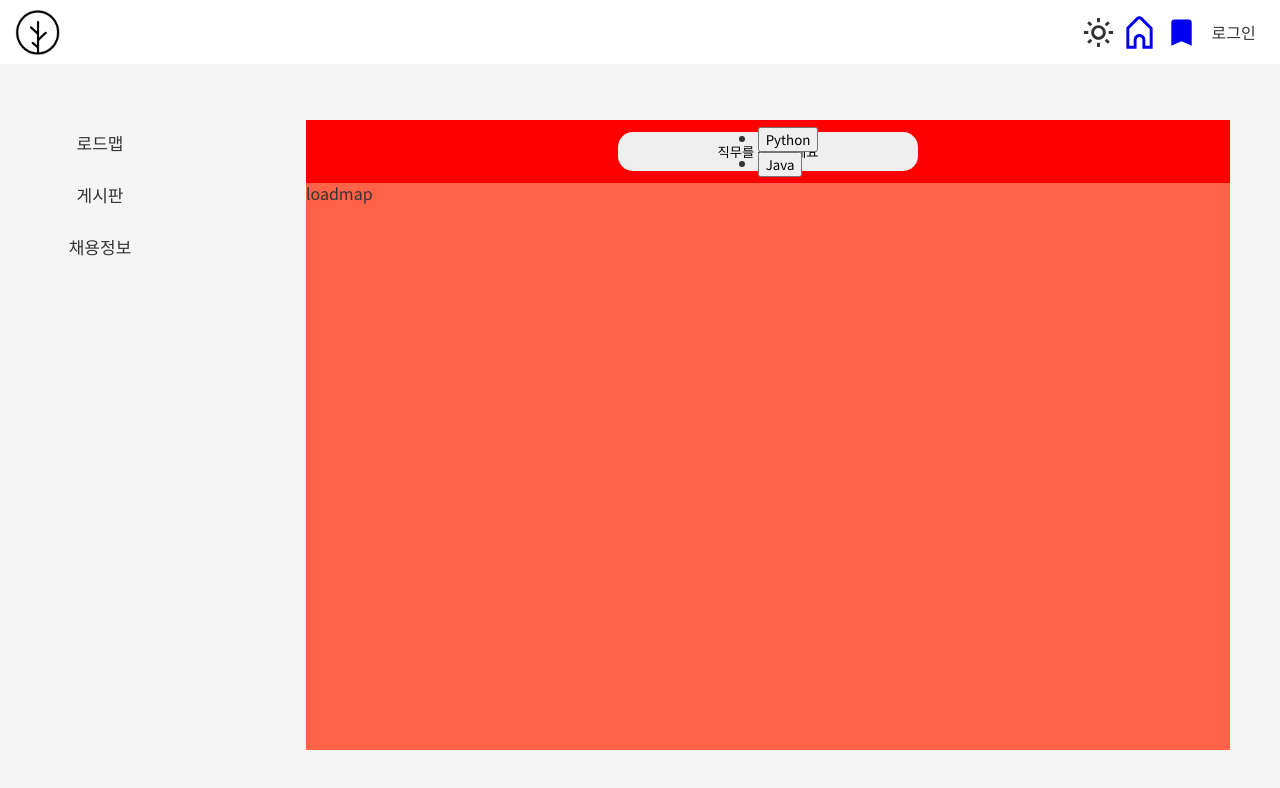
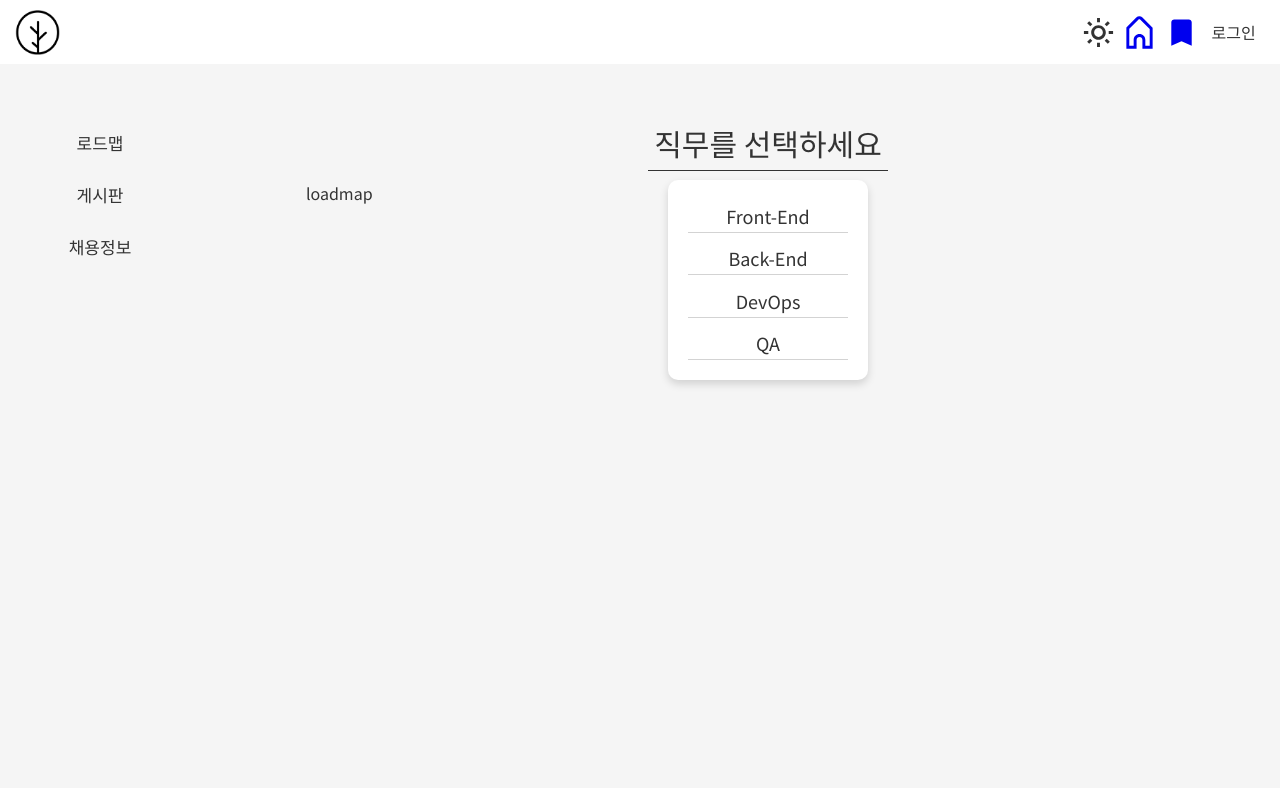
Before and after one commit to Ent-Lab/entree-FE, a React app: page / in a window 1280 px wide. Both pictures are taken after a click on the button "직무를 선택하세요". Shown: the top 788 px of the page. Built offline with nearby package versions, Linux system fonts and the light colour scheme.

Commit message:
EL-70 <feat: Categories selectbox 구현>

```diff
--- a/src/pages/HomePage/HomePage.style.tsx
+++ b/src/pages/HomePage/HomePage.style.tsx
@@ -1,6 +1,7 @@
 import styled from "styled-components";
 
 export const StyledHomePage = styled.div`
+  position: relative;
   width: 80%;
   height: calc(100vh - 70px);
   margin-top: 70px;
@@ -12,12 +13,10 @@ export const StyledHomePage = styled.div`
 `;
 
 export const StyledCategoriesWrapper = styled.div`
-  position: relative;
   display: flex;
   flex-direction: column;
-  justify-content: center;
+
   align-items: center;
-  background-color: red;
   width: 100%;
   height: 10%;
 `;
@@ -25,18 +24,57 @@ export const StyledCategoriesWrapper = styled.div`
 export const StyledLoadmapWrapper = styled.div`
   width: 100%;
   height: 90%;
-  background-color: tomato;
 `;
 
-export const StyledCategories = styled.ul`
+export const StyledSelectButton = styled.input`
+  border: none;
+  cursor: pointer;
+  background-color: transparent;
+  color: ${(props) => props.theme.textColor};
+  font-size: 3rem;
+  border-bottom: 1px solid ${(props) => props.theme.textColor};
+  transition: color 0.2s ease-in ;
+  padding-bottom: 5px;
+
+  &:hover{
+    color: ${(props) => props.theme.accentColor};
+  }
+`;
+
+export const StyledCategories = styled.div`
   position: absolute;
-  top: 50;
+  display: flex;
+  flex-direction: column;
+  justify-content: center;
+  gap: 10px;
+  width: 200px;
+  height: 200px;
+  background-color: ${(props) => props.theme.cardColor};
+  border: 1px solid cardColor;
+  padding: 20px;
+  border-radius: 10px;
+  box-shadow: 0 4px 8px rgb(0 0 0 / 15%);
+  top: 110px;
   left: 50;
 `;
 
-export const StyledSelectButton = styled.input`
-  width: 300px;
+export const StyledCategory = styled.div`
+  display: flex;
+  justify-content: center;
+  align-items: center;
+  width: 100%;
+  height: 100%;
+  border-bottom: 1px solid lightgray;
+`;
+
+export const StyledCategoryButton = styled.button`
   border: none;
-  border-radius: 15px;
-  padding: 10px;
+  background-color: transparent;
+  font-size: 1.8rem;
+  color: ${(props) => props.theme.textColor};
+  cursor: pointer;
+
+  &:hover{
+    color: ${(props) => props.theme.accentColor};
+  }
 `;
--- a/src/pages/HomePage/HomePage.tsx
+++ b/src/pages/HomePage/HomePage.tsx
@@ -2,6 +2,8 @@ import { useState } from "react";
 import {
   StyledCategories,
   StyledCategoriesWrapper,
+  StyledCategory,
+  StyledCategoryButton,
   StyledHomePage,
   StyledLoadmapWrapper,
   StyledSelectButton
@@ -15,6 +17,11 @@ export default function HomePage() {
     setIsToggled((currentState) => !currentState);
   };
 
+  const handleSelectCategory = (category) => {
+    setSelectedCategory(category);
+    setIsToggled((currentState) => !currentState);
+  };
+
   return (
     <StyledHomePage>
       <StyledCategoriesWrapper>
@@ -25,16 +32,38 @@ export default function HomePage() {
         />
         {isToggled &&
           <StyledCategories >
-            <li>
-              <button type="button" >
-                Python
-              </button>
-            </li>
-            <li>
-              <button type="button" >
-                Java
-              </button>
-            </li>
+            <StyledCategory>
+              <StyledCategoryButton
+                type="button"
+                onClick={() => handleSelectCategory('Front-End')}
+              >
+                Front-End
+              </StyledCategoryButton>
+            </StyledCategory>
+            <StyledCategory>
+              <StyledCategoryButton
+                type="button"
+                onClick={() => handleSelectCategory('Back-End')}
+              >
+                Back-End
+              </StyledCategoryButton>
+            </StyledCategory>
+            <StyledCategory>
+              <StyledCategoryButton
+                type="button"
+                onClick={() => handleSelectCategory('DevOps')}
+              >
+                DevOps
+              </StyledCategoryButton>
+            </StyledCategory>
+            <StyledCategory>
+              <StyledCategoryButton
+                type="button"
+                onClick={() => handleSelectCategory('QA')}
+              >
+                QA
+              </StyledCategoryButton>
+            </StyledCategory>
           </StyledCategories>
         }
       </StyledCategoriesWrapper>
```
